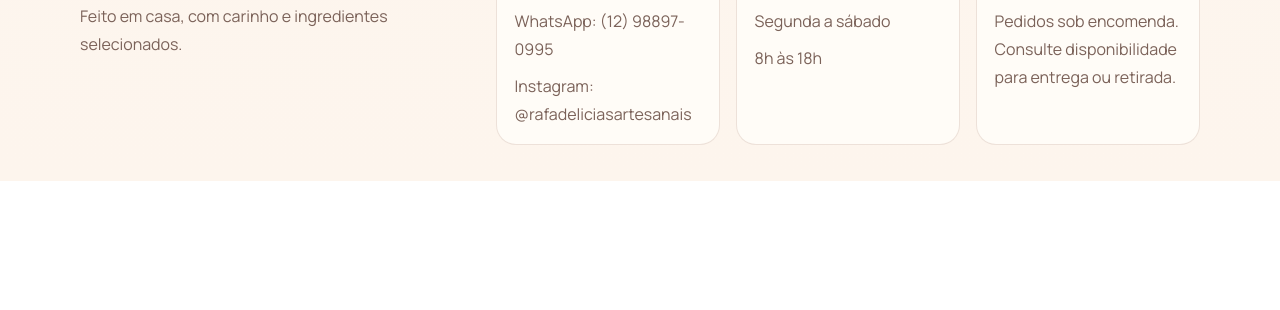
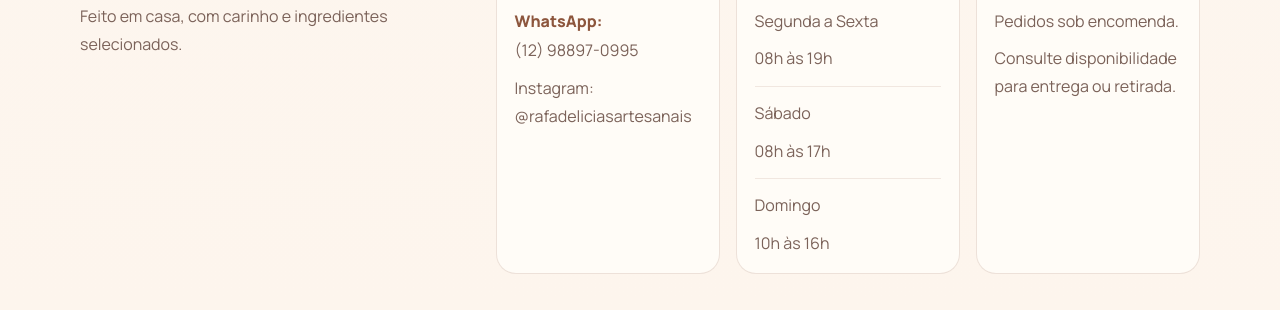
Before and after one commit to felipeniendicker/rafa-delicias-artesanais, a website: page index.html in a window 1280 px wide. Shown: the part 9937-10247 px from the top of the page. Before the commit the page ends 10118 px from the top, so only its background shows below. Drawn offline with Linux system fonts and the light colour scheme; a web font is replaced by a local one.

Commit message:
feat: ajusta rodape e atualiza bairros de entrega

```diff
--- a/index.html
+++ b/index.html
@@ -875,19 +875,31 @@
       <div class="footer-info">
         <div class="footer-block">
           <h3>Contato</h3>
-          <p><a href="https://wa.me/5512988970995" target="_blank" rel="noreferrer">WhatsApp: (12) 98897-0995</a></p>
+          <p class="footer-contact-line">
+            <a href="https://wa.me/5512988970995" target="_blank" rel="noreferrer">
+              <span class="footer-contact-label">WhatsApp:</span>
+              <span class="footer-contact-value">(12) 98897-0995</span>
+            </a>
+          </p>
           <p><a href="https://www.instagram.com/rafadeliciasartesanais" target="_blank" rel="noreferrer">Instagram: @rafadeliciasartesanais</a></p>
         </div>
 
         <div class="footer-block">
           <h3>Atendimento</h3>
-          <p>Segunda a sábado</p>
-          <p>8h às 18h</p>
+          <p>Segunda a Sexta</p>
+          <p>08h às 19h</p>
+          <hr class="footer-divider">
+          <p>Sábado</p>
+          <p>08h às 17h</p>
+          <hr class="footer-divider">
+          <p>Domingo</p>
+          <p>10h às 16h</p>
         </div>
 
         <div class="footer-block">
           <h3>Pedidos</h3>
-          <p>Pedidos sob encomenda. Consulte disponibilidade para entrega ou retirada.</p>
+          <p>Pedidos sob encomenda.</p>
+          <p>Consulte disponibilidade para entrega ou retirada.</p>
         </div>
       </div>
     </div>
--- a/script.js
+++ b/script.js
@@ -28,11 +28,22 @@ const CONFIG = {
   },
   // Futuramente esta tabela pode vir do banco de dados ou do painel administrativo.
   fretesPorBairro: {
-    centro: 5,
-    topolândia: 7,
-    topolandia: 7,
-    "porto grande": 8,
-    varadouro: 10
+    "baleia verde": 2,
+    baleia: 3,
+    "vila sahy": 5,
+    "vila sahy baiana": 5,
+    "vila baiana": 5,
+    baiana: 5,
+    "vila sai": 5,
+    cambury: 7,
+    camburi: 7,
+    juquehy: 9,
+    juquei: 9,
+    boicucanga: 9,
+    boicutanga: 9,
+    boissucanga: 9,
+    "barra do una": 12,
+    boraceia: 15
   },
   apiBaseUrl: "/api"
 };
--- a/style.css
+++ b/style.css
@@ -1071,9 +1071,14 @@ button {
   grid-template-columns: repeat(3, minmax(0, 1fr));
   gap: 1rem;
   flex: 1;
+  align-items: stretch;
 }
 
 .footer-block {
+  display: flex;
+  flex-direction: column;
+  justify-content: flex-start;
+  min-height: 100%;
   padding: 1rem 1.1rem;
   border: 1px solid var(--border);
   border-radius: var(--radius-md);
@@ -1082,6 +1087,29 @@ button {
 
 .footer-block p {
   margin: 0.6rem 0 0;
+}
+
+.footer-contact-line a {
+  display: inline-flex;
+  flex-direction: column;
+  align-items: flex-start;
+  gap: 0.1rem;
+}
+
+.footer-contact-label {
+  font-weight: 800;
+  color: var(--primary-dark);
+}
+
+.footer-contact-value {
+  white-space: nowrap;
+}
+
+.footer-divider {
+  width: 100%;
+  margin: 0.85rem 0 0.15rem;
+  border: 0;
+  border-top: 1px solid rgba(141, 86, 61, 0.12);
 }
 
 /* Ajustes responsivos para deixar a experiência boa no celular */
```
